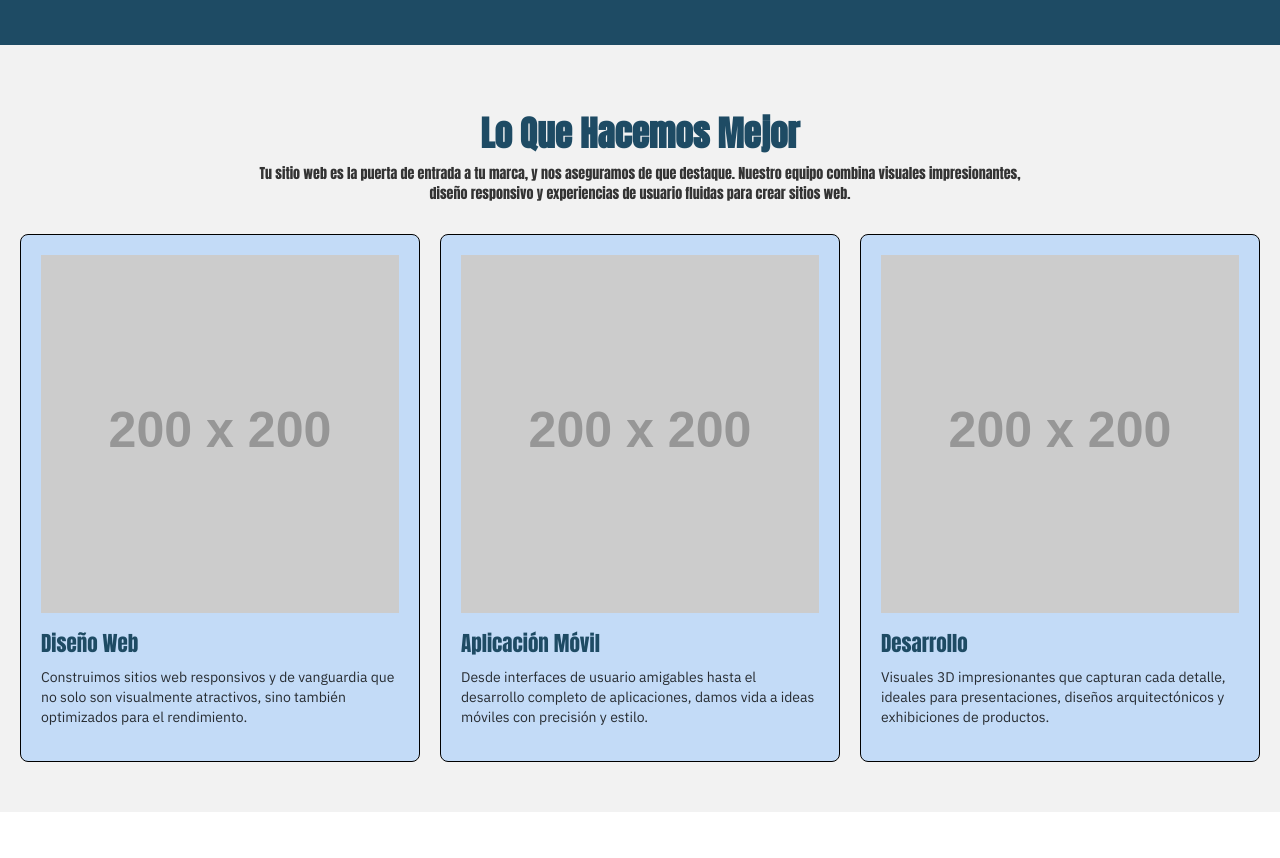
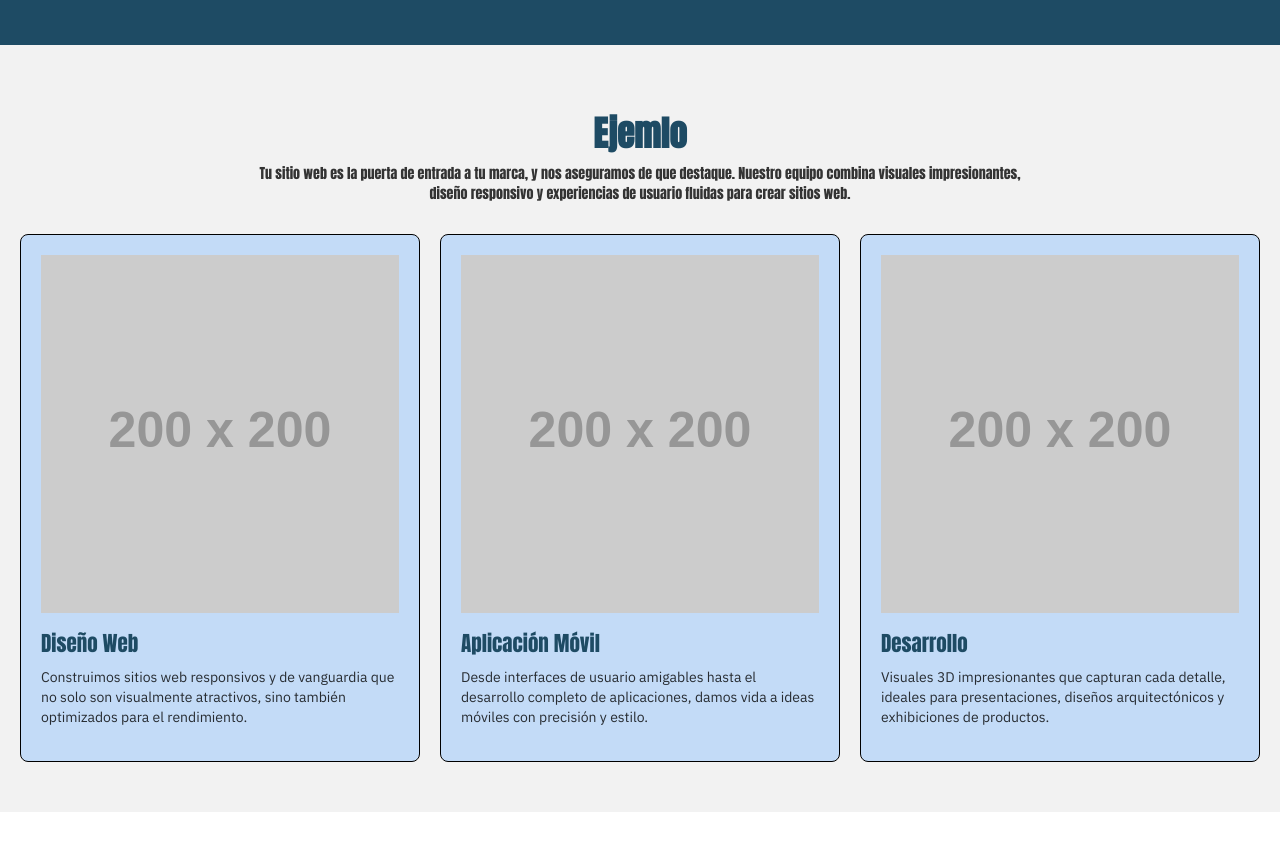
Before and after one commit to DiegoIvan-Proc/Diego-Ivan.github.io, a plain HTML site: page index.html in a window 1280 px wide. Shown: the part 2320-3178 px from the top of the page. Drawn offline with Linux system fonts and the light colour scheme; placeholder pictures from the web are drawn by us.

Commit message:
Update index.html

```diff
--- a/index.html
+++ b/index.html
@@ -3,7 +3,7 @@
 <head>
     <meta charset="UTF-8">
     <meta name="viewport" content="width=device-width, initial-scale=1.0">
-    <title>Altverse - Plantilla HTML</title>
+    <title>Diego</title>
     <meta name="description" content="Altverse - Plantilla HTML para diseño web innovador">
     <meta property="og:title" content="Altverse - Plantilla HTML">
     <meta property="og:description" content="植illa HTML para diseño web innovador">
@@ -371,7 +371,7 @@
     <div class="section">
         <div class="container">
             <div class="center-text">
-                <h2 class="title-caps">Lo Que Hacemos Mejor</h2>
+                <h2 class="title-caps">Ejemlo</h2>
                 <div class="paragraph-holder-section">
                     <p>Tu sitio web es la puerta de entrada a tu marca, y nos aseguramos de que destaque. Nuestro equipo combina visuales impresionantes, diseño responsivo y experiencias de usuario fluidas para crear sitios web.</p>
                 </div>
```
